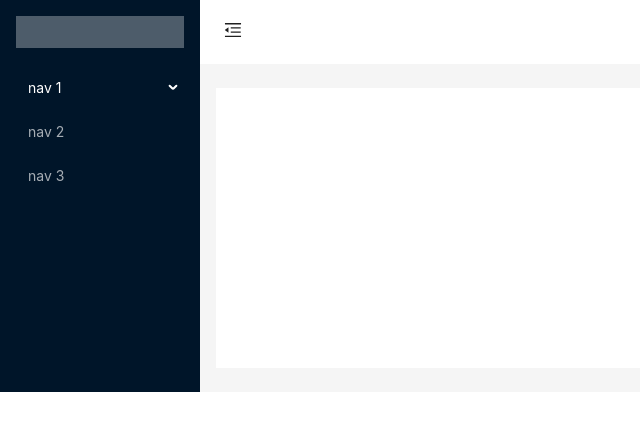
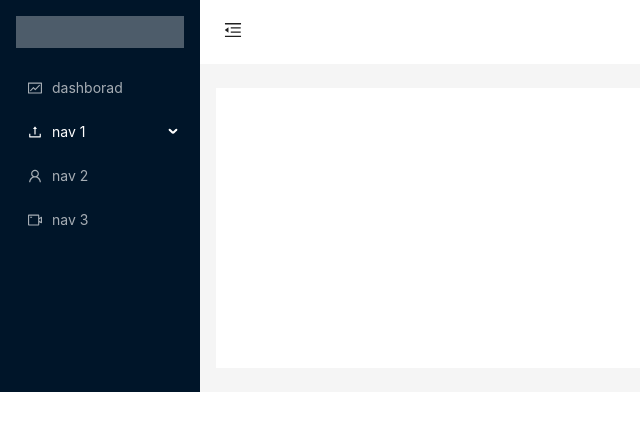
Before and after one commit to yy865486385/nextjs-3gx9q6, a Next.js app: page /components/HomeLayout in a window 1280 px wide. Shown: the top 430 px of the page, without its empty margins (0-640 px from the left). Built offline with nearby package versions, Linux system fonts and the light colour scheme.

Commit message:
add patch

```diff
--- a/pages/components/HomeLayout.tsx
+++ b/pages/components/HomeLayout.tsx
@@ -3,21 +3,22 @@ import * as Icon from '@ant-design/icons';
 import { Layout, Menu, theme } from 'antd';
 import style from '/styles/Layout.module.css';
 
-import React, { useState, ReactNode, Children } from 'react';
+import React, { useState } from 'react';
 const { Header, Sider, Content } = Layout;
 
 type MenuItem = {
   key: string;
   icon: string;
   label: string;
-  children?: Array<MenuItem>;
+  path?: string;
+  children?: MenuItem[];
 };
 
 type Props = {
   children?: JSX.Element;
 };
 
-export default function HomeLayout(props: Props) {
+export default function HomeLayout({children}: Props) {
   const [collapsed, setCollapsed] = useState(false);
 
   /* get menuData from backend
@@ -27,6 +28,12 @@ export default function HomeLayout(props: Props) {
   */
   const menuItems = [
     {
+      key: '0',
+      icon: 'FundOutlined',
+      label: 'dashborad',
+      path: '/'
+    },
+    {
       key: '1',
       icon: 'UploadOutlined',
       label: 'nav 1',
@@ -34,7 +41,8 @@ export default function HomeLayout(props: Props) {
         {
           key: '1.1',
           icon: '',
-          label: 'nav 1.1',
+          label: 'card',
+          path: '/card'
         },
       ],
     },
@@ -51,24 +59,19 @@ export default function HomeLayout(props: Props) {
   ]
 
 
-  const {children} = props;
-
-  function getMenuNode(items: Array<MenuItem>) {
+  function getMenuNode(items: MenuItem[]) {
     return items.map((item) => {
       if (!item.children) {
         return {
           key: item.key,
-          icon:()=> React.createElement(Icon[item.icon], {
-            style: { fontSize: '16px' },
-          }),
+          icon: React.createElement(Icon[item.icon]),
           label: item.label,
+          path: item.path
         };
       } else {
         return {
           key: item.key,
-          icon: ()=> React.createElement(Icon[item.icon], {
-            style: { fontSize: '16px' },
-          }),
+          icon: React.createElement(Icon[item.icon]),
           label: item.label,
           children: getMenuNode(item.children),
         };
@@ -76,7 +79,11 @@ export default function HomeLayout(props: Props) {
     });
   }
 
-  const newMenus = getMenuNode(menuItems);
+  function navigate(item){
+    alert(item.path)
+  }
+
+  const menuTrees = getMenuNode(menuItems);
 
   const {
     token: { colorBgContainer },
@@ -89,7 +96,8 @@ export default function HomeLayout(props: Props) {
           theme="dark"
           mode="inline"
           defaultSelectedKeys={['1']}
-          items={newMenus}
+          items={menuTrees}
+          onClick={(item)=>navigate(item)}
         />
       </Sider>
       <Layout className="site-layout">
```
